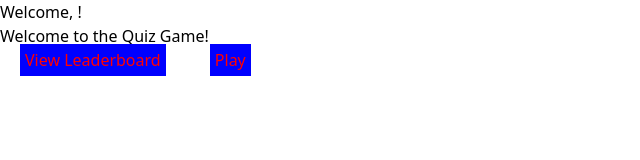
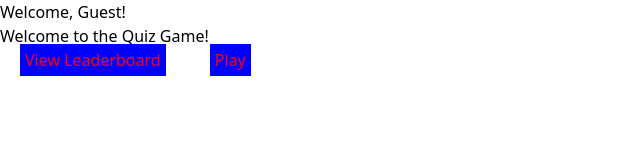
Before and after one commit to Ngovkimyou/quiz-game, a SvelteKit app: page / in a window 1280 px wide. Shown: the top 160 px of the page, without its empty margins (0-640 px from the left). Built offline with nearby package versions, Linux system fonts and the light colour scheme; no server answers.

Commit message:
fix run test issue

```diff
--- a/src/routes/+page.svelte
+++ b/src/routes/+page.svelte
@@ -3,7 +3,7 @@
 	import { resolve } from '$app/paths';
 </script>
 
-<h1>Welcome, {$page.data.name}!</h1>
+<h1>Welcome, {$page.data?.name?? 'Guest'}!</h1>
 <p>Welcome to the Quiz Game!</p>
 
 <div>
```
